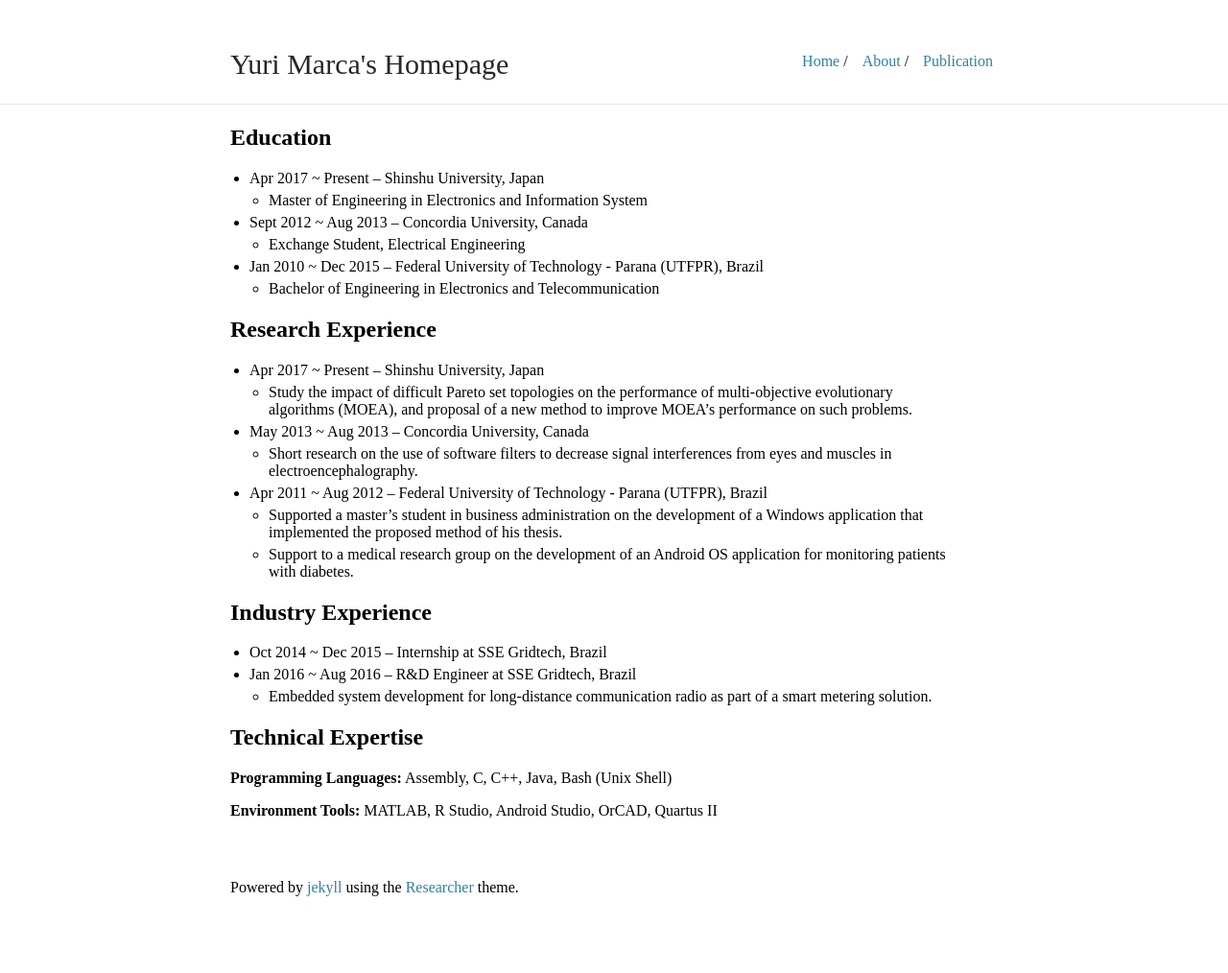
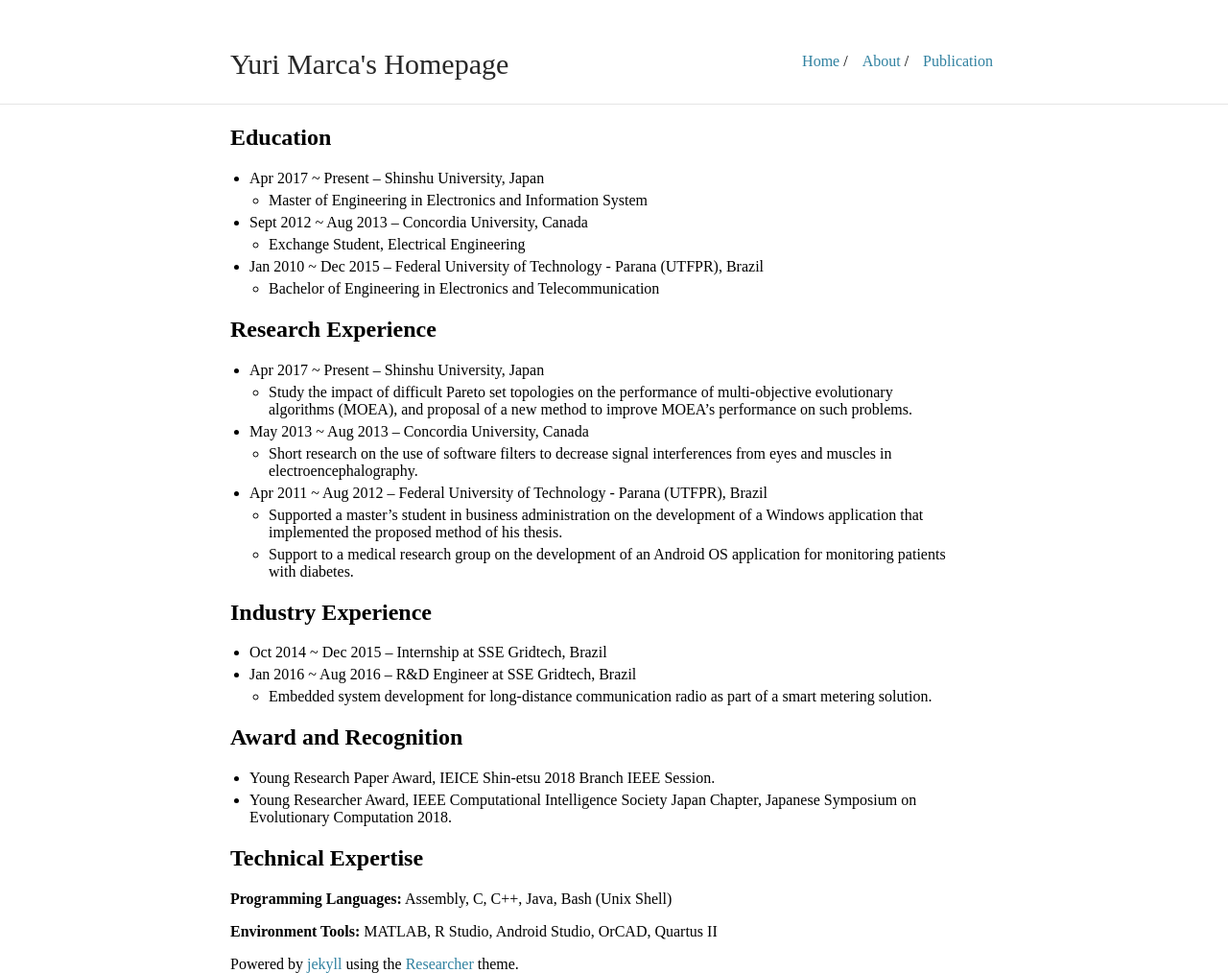
Before and after one commit to yurimarca/yurimarca.github.io, a Jekyll site: the page built from about.md, in a window 1280 px wide. Shown: the whole page at 96% size. Built offline with Jekyll 4.4.1, drawn with Linux system fonts in a browser that asks for light colours; before the commit the page ends 934 px from its top, so only the background shows below that.

Commit message:
added award and recognition on about.md

```diff
--- a/about.md
+++ b/about.md
@@ -33,6 +33,12 @@ title: Yuri Marca's Homepage
 * Jan 2016 ~ Aug 2016 -- R&D Engineer at SSE Gridtech, Brazil
   * Embedded system development for long-distance communication radio as part of a smart metering solution.
 
+## Award and Recognition
+
+* Young Research Paper Award, IEICE Shin-etsu 2018 Branch IEEE Session.
+* Young Researcher Award, IEEE Computational Intelligence Society Japan Chapter, Japanese Symposium on Evolutionary Computation 2018.
+
+
 ## Technical Expertise
 
 **Programming Languages:** Assembly, C, C++, Java, Bash (Unix Shell)
```
